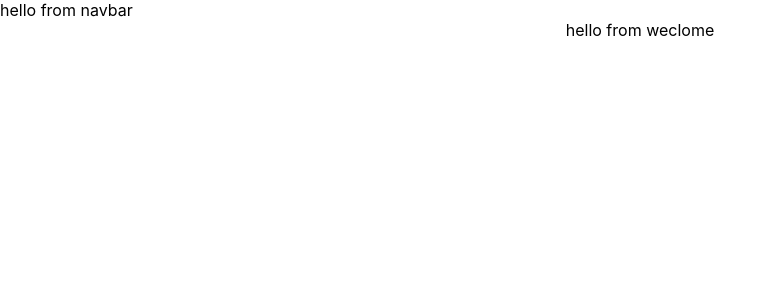
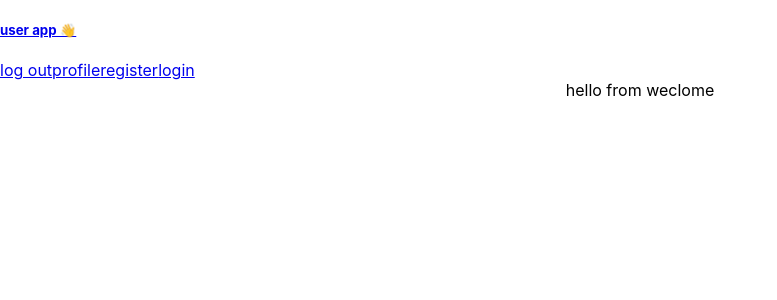
Before and after one commit to dkzerfu/MERN-auth-codealong-client, a React (Create React App) app: page / in a window 1280 px wide. Shown: the top 300 px of the page, without its empty margins (0-777 px from the left). Built offline with nearby package versions, Linux system fonts and the light colour scheme.

Commit message:
populate nav

```diff
--- a/src/components/Navbar.jsx
+++ b/src/components/Navbar.jsx
@@ -1,7 +1,29 @@
-export default function Navbar() {
+import { Link } from 'react-router-dom'
+
+export default function Navbar(props) {
   return (
-    <div>
-      hello from navbar
-    </div>
+    <nav>
+      <Link to='/'>
+        <h5>user app 👋</h5>
+      </Link>
+
+      {/* if the user is logged in */}
+      <Link to='/'>
+        <span onClick={props.handleLogout}>log out</span>
+      </Link>
+
+      <Link to="/profile">
+        profile
+      </Link>
+
+      {/* if the use is logged out */}
+      <Link to="/register">
+        register
+      </Link>
+
+      <Link to="/login">
+        login
+      </Link>
+    </nav>
   )
 }
```
